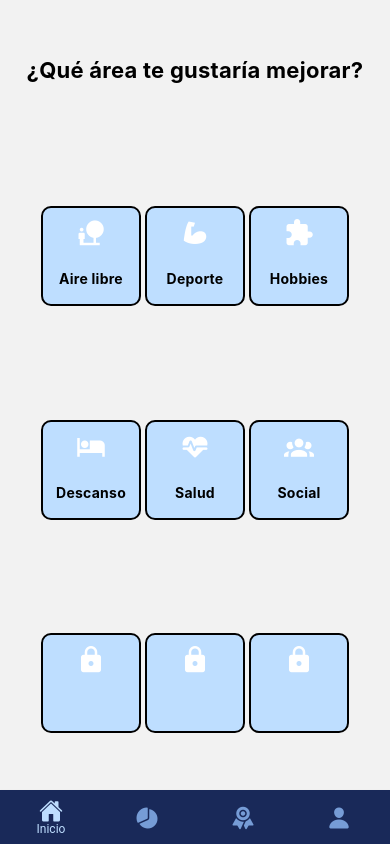
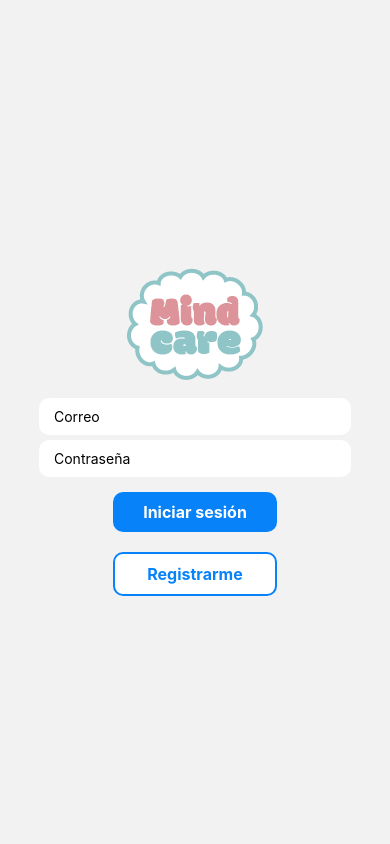
Before and after one commit to Zeida/MindCare_, a React Native app: screen / in a window 390 px wide. Built offline with nearby package versions, Linux system fonts and the light colour scheme; no server answers.

Commit message:
before trying to fix async storage

```diff
--- a/components/NavComponent.js
+++ b/components/NavComponent.js
@@ -24,7 +24,7 @@ const toDoListScreenName = 'Todolist';
 const editProfileScreenName = 'Mi perfil';
 const bottomTabNavigatorName = 'BottomTabNavigator';
 const cardsForHelpScreenName = 'Ayuda';
-const LoginScreenName = 'Login';
+const loginScreenName = 'Login';
 
 
 const Stack = createNativeStackNavigator();
@@ -92,7 +92,7 @@ export default function Navigation() {
     return (
         <NavigationContainer>
             <Stack.Navigator>
-
+                <Stack.Screen name={loginScreenName} component={LoginScreen} options={{ headerShown: false }} />
                 <Stack.Screen name={bottomTabNavigatorName} component={BottomTabNavigator} options={{ headerShown: false }} />
                 <Stack.Screen name={homeScreenName} component={HomeScreen} />
                 <Stack.Screen name={toDoListScreenName} component={ToDoListScreen} options={{ headerTitle: " " }} />
--- a/screens/LoginScreen.js
+++ b/screens/LoginScreen.js
@@ -1,5 +1,5 @@
 import React, { useEffect, useState } from 'react'
-import { KeyboardAvoidingView, StyleSheet, Text, TextInput, TouchableOpacity, View, SafeAreaView } from 'react-native'
+import { KeyboardAvoidingView, StyleSheet, Text, TextInput, TouchableOpacity, View, SafeAreaView, Image } from 'react-native'
 import { auth } from '../firebase';
 
 const LoginScreen = (props) => {
@@ -39,6 +39,10 @@ const LoginScreen = (props) => {
   }
   return (
     <SafeAreaView style={styles.container}>
+      <Image
+        style={styles.tinyLogo}
+        source={require('../images/logo.png')}
+      />
       <View style={styles.inputContainer}>
         <TextInput
           placeholder="Correo"
```
Also changed, not shown: constants/Colors.js (+6 -1 lines), images/logo.png (added).
